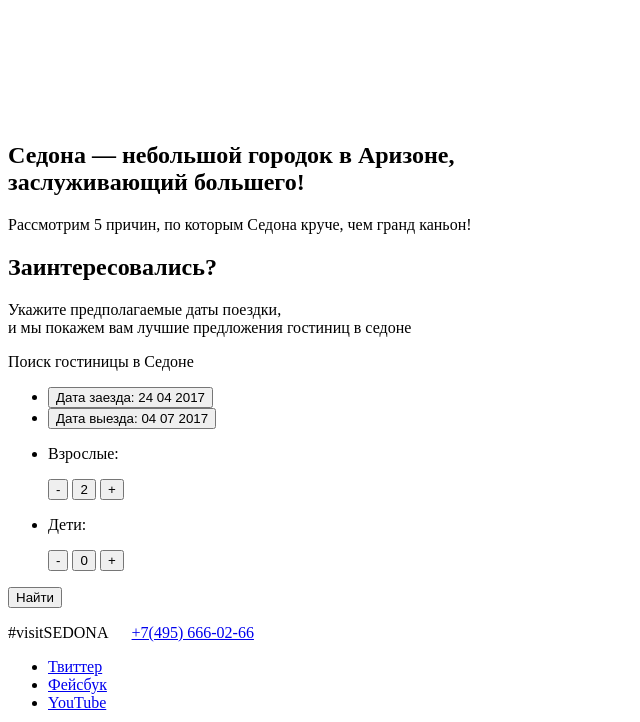
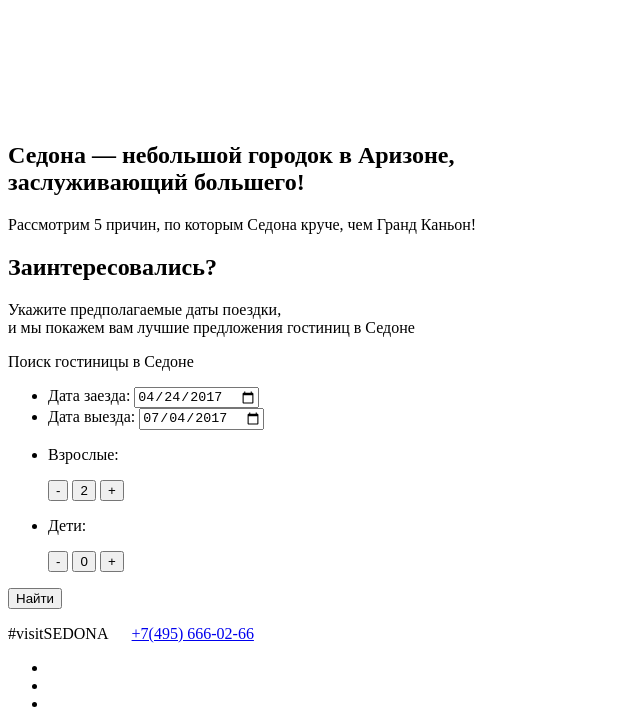
Before and after one commit to lukort/1283949-sedona-27, a plain HTML site: page index.html in a window 1280 px wide. Shown: the part 1151-1873 px from the top of the page, without its empty margins (0-640 px from the left). Drawn offline with Linux system fonts and the light colour scheme.

Commit message:
Личный проект: продолжаем разметку

```diff
--- a/index.html
+++ b/index.html
@@ -7,7 +7,7 @@
   <body>
     <header>
       <a href="index.html">
-        <img src="img/logo.png" alt="Логотип города Седона" width="140" height="71">
+        <img src="img/logo.png" alt="Логотип в виде треугольника синего цвета. Надпись на логотипе: City of Sedona" width="140" height="71">
       </a>
       <nav>
         <ul>
@@ -19,28 +19,34 @@
       </nav>
     </header>
     <main>
-      <h1>Город Седона</h1>
+      <h1 class="visually-hidden">Город Седона</h1>
       <section class="hero">
-        <h2>Добро пожаловать в Седону</h2>
+        <h2 class="visually-hidden">Добро пожаловать в Седону</h2>
         <img src="img/intro-welcome.svg" alt="Надпись: Добро пожаловать в великолепную Седону. Потому что Гранд Каньон плох">
       </section>
       <section class="features">
         <h2>Седона — небольшой городок в Аризоне,<br>
         заслуживающий большего!</h2>
-        <p>Рассмотрим 5 причин, по которым Седона круче, чем гранд каньон!</p>
+        <p>Рассмотрим 5 причин, по которым Седона круче, чем Гранд Каньон!</p>
         <!--дальше будет список? из 5 причин-->
       </section>
       <section class="search">
         <h2>Заинтересовались?</h2>
         <p>Укажите предполагаемые даты поездки,<br>
-          и мы покажем вам лучшие предложения гостиниц в седоне</p>
+          и мы покажем вам лучшие предложения гостиниц в Седоне</p>
         <p>Поиск гостиницы в Седоне</p>
         <ul>
           <li>
-            <button type="button">Дата заезда: 24 04 2017</button>
+            <form action="https://echo.htmlacademy.ru" method="post">
+              <label for="date-of-arrival">Дата заезда:</label>
+              <input type="date" id="date-of-arrival" name="date" value="2017-04-24">
+            </form>
           </li>
           <li>
-            <button type="button">Дата выезда: 04 07 2017</button>
+            <form action="https://echo.htmlacademy.ru" method="post">
+              <label for="date-of-departure">Дата выезда:</label>
+              <input type="date" id="date-of-departure" name="date" value="2017-07-04">
+            </form>
           </li>
           <li>
             <p>Взрослые:</p>
@@ -65,9 +71,9 @@
         <a href="tel:+74956660266">+7(495) 666-02-66</a>
       </p>
       <ul>
-        <li><a href="#">Твиттер</a></li>
-        <li><a href="#">Фейсбук</a></li>
-        <li><a href="#">YouTube</a></li>
+        <li><a href="#" aria-label="Твиттер"></a></li>
+        <li><a href="#" aria-label="Фейсбук"></a></li>
+        <li><a href="#" aria-label="YouTube"></a></li>
       </ul>
       <p>Website by
         <a href="https://htmlacademy.ru/intensive/htmlcss">
```
Also changed, not shown: hotels.html (+10 -7 lines).
